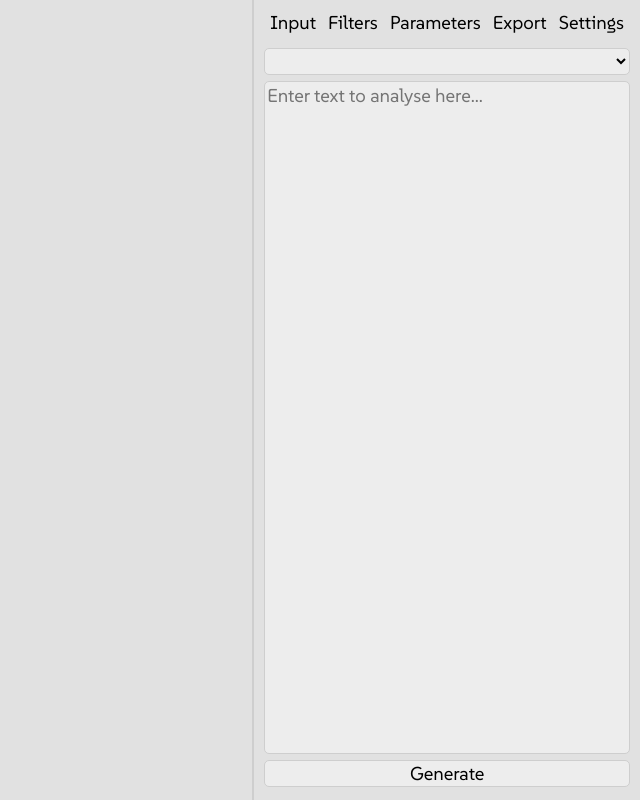
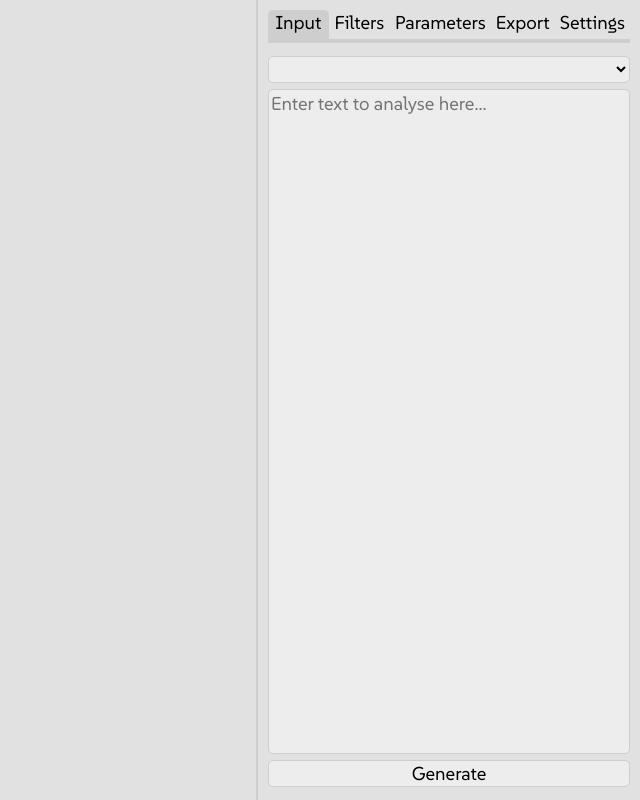
Before and after one commit to akingulfidan/Rhyme_Mapper, a plain HTML site: page rhyme_mapper/frontend/index.html in a window 1280 px wide. Shown: the whole page, without its empty margins (640-1280 px from the left). Drawn offline with Linux system fonts and the light colour scheme; no server answers.

Commit message:
feat: Tab Style

```diff
--- a/rhyme_mapper/frontend/css/base.css
+++ b/rhyme_mapper/frontend/css/base.css
@@ -11,8 +11,18 @@
   color: var(--text_color);
 }
 
-canvas {
-  display: flex;
+select,
+input,
+textarea,
+button {
+  font-family: "suse";
+  color: var(--text_color);
+  background-color: var(--background);
+  border-radius: 5px;
+  font-size: 14pt;
+  border: 1px solid var(--accent);
+  font-weight: 400;
+  background-color: var(--secondary);
 }
 
 #textInput {
@@ -38,6 +48,7 @@
   background-color: var(--background);
   border-left: 2px solid var(--accent);
 }
+
 #GenerateButton {
   margin-top: 3px;
   margin-bottom: 3px;
@@ -74,17 +85,3 @@
   flex: 1;
   min-width: 0;
 }
-
-select,
-input,
-textarea,
-button {
-  font-family: "suse";
-  color: var(--text_color);
-  background-color: var(--background);
-  border-radius: 5px;
-  font-size: 14pt;
-  border: 1px solid var(--accent);
-  font-weight: 400;
-  background-color: var(--secondary);
-}
--- a/rhyme_mapper/frontend/css/tabs.css
+++ b/rhyme_mapper/frontend/css/tabs.css
@@ -9,12 +9,27 @@
   flex: 1;
   margin: 0;
   gap: 0;
-  border-radius: 0;
-  border: 0;
+  padding-left: 5px;
+  padding-right: 5px;
+  padding-bottom: 5px;
+
+  border-top-left-radius: 5px;
+  border-top-right-radius: 5px;
+  border-bottom-left-radius: 0;
+  border-bottom-right-radius: 0;
+
+  border-top: 0;
+  border-left: 0;
+  border-right: 0;
+  border-bottom: 4px solid var(--accent);
 
   justify-content: center;
   align-items: center;
   background-color: var(--background);
+}
+
+.TabButton[aria-selected="true"] {
+  background: var(--accent);
 }
 
 .TabContent {
--- a/rhyme_mapper/frontend/css/themes.css
+++ b/rhyme_mapper/frontend/css/themes.css
@@ -15,7 +15,6 @@
   --text_color: #ffffff;
   --accent: hsl(225, 6%, 24%);
   --secondary: #4c4e57;
-
   }
 }
 
@@ -26,7 +25,6 @@
   --text_color: #000;
   --accent: #cecece;
   --secondary: hsl(0, 0%, 92.9%);
-
 }
 
 [data-theme="Dark"] {
--- a/rhyme_mapper/frontend/index.html
+++ b/rhyme_mapper/frontend/index.html
@@ -10,11 +10,11 @@
   <body>
     <div id="inputContainer">
       <div id="tabs">
-        <button class="TabButton" data-tab="input">Input</button>
-        <button class="TabButton" data-tab="filters">Filters</button>
-        <button class="TabButton" data-tab="parameters">Parameters</button>
-        <button class="TabButton" data-tab="export">Export</button>
-        <button class="TabButton" data-tab="settings">Settings</button>
+        <button class="TabButton" role="tab" aria-selected="true"  data-tab="input">Input</button>
+        <button class="TabButton" role="tab" aria-selected="false" data-tab="filters">Filters</button>
+        <button class="TabButton" role="tab" aria-selected="false" data-tab="parameters">Parameters</button>
+        <button class="TabButton" role="tab" aria-selected="false" data-tab="export">Export</button>
+        <button class="TabButton" role="tab" aria-selected="false" data-tab="settings">Settings</button>
       </div>
 
       <div id="input" class="TabContent">
--- a/rhyme_mapper/frontend/js/tabs.js
+++ b/rhyme_mapper/frontend/js/tabs.js
@@ -4,9 +4,13 @@
   tabs.forEach((tab) => {
     tab.addEventListener("click", () => {
       const target_tab = document.getElementById(tab.dataset.tab);
+      document.querySelectorAll(".TabButton").forEach((tab_button) => {
+        tab_button.setAttribute("aria-selected", "false");
+      })
       document.querySelectorAll(".TabContent").forEach((tab_content) => {
         tab_content.hidden = true;
       });
+      tab.setAttribute("aria-selected", "true");
       target_tab.hidden = false;
     });
   });
```
